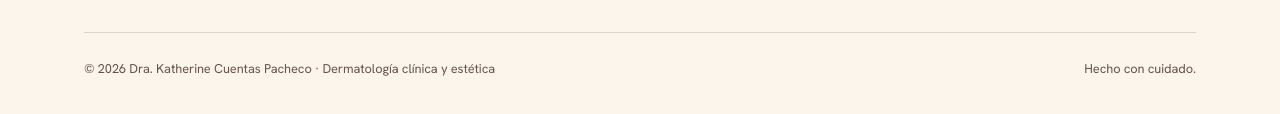
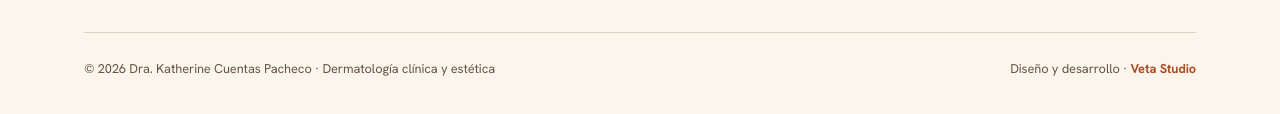
Before and after one commit to Juanse99-ai/landing-dra-katherine-cuentas, a plain HTML site: page index.html in a window 1280 px wide. Shown: the part 6743-6857 px from the top of the page. Drawn offline with nearby package versions, Linux system fonts and the light colour scheme.

Commit message:
Footer: crédito Veta Studio

```diff
--- a/index.html
+++ b/index.html
@@ -777,7 +777,7 @@ section{ position:relative; }
     </div>
     <div class="footer-bottom">
       <span>© <span id="year"></span> Dra. Katherine Cuentas Pacheco · Dermatología clínica y estética</span>
-      <span>Hecho con cuidado.</span>
+      <span>Diseño y desarrollo · <strong style="color:var(--clay-600);font-weight:700">Veta Studio</strong></span>
     </div>
   </div>
 </footer>
```
